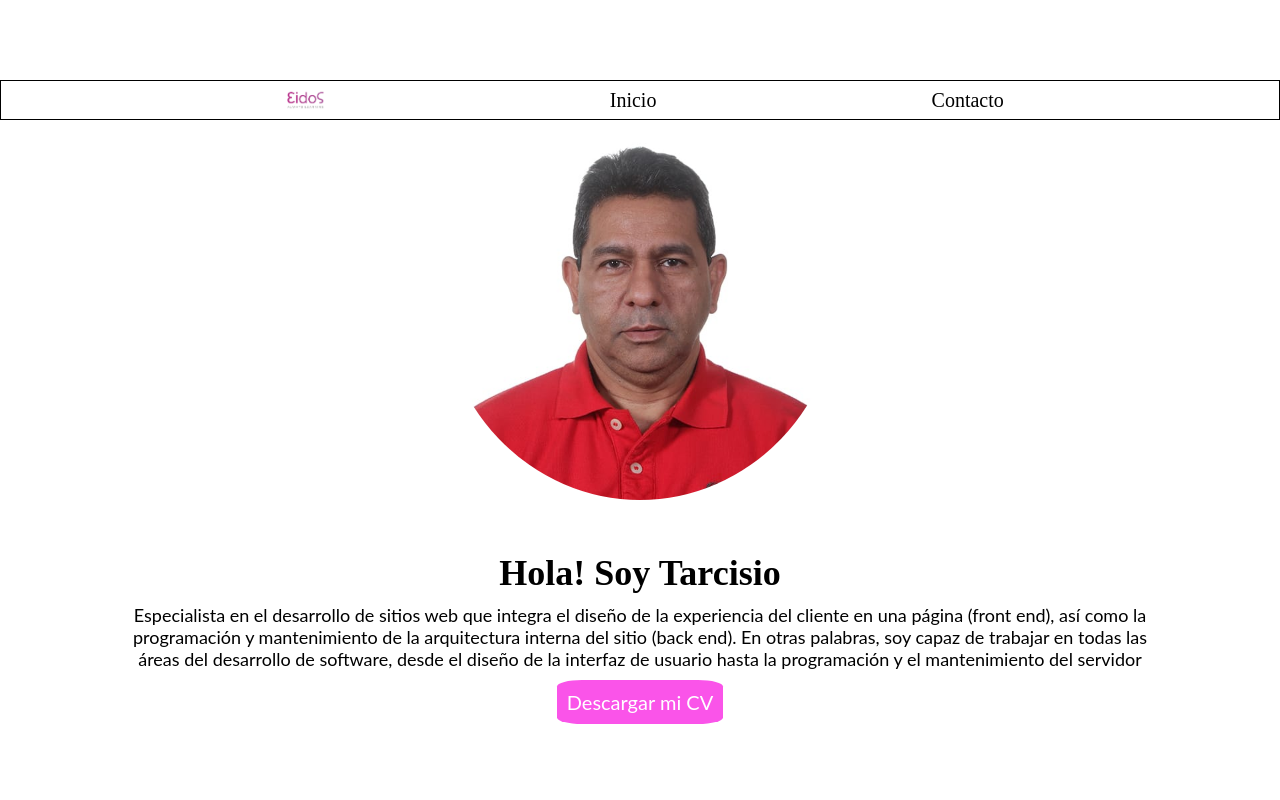
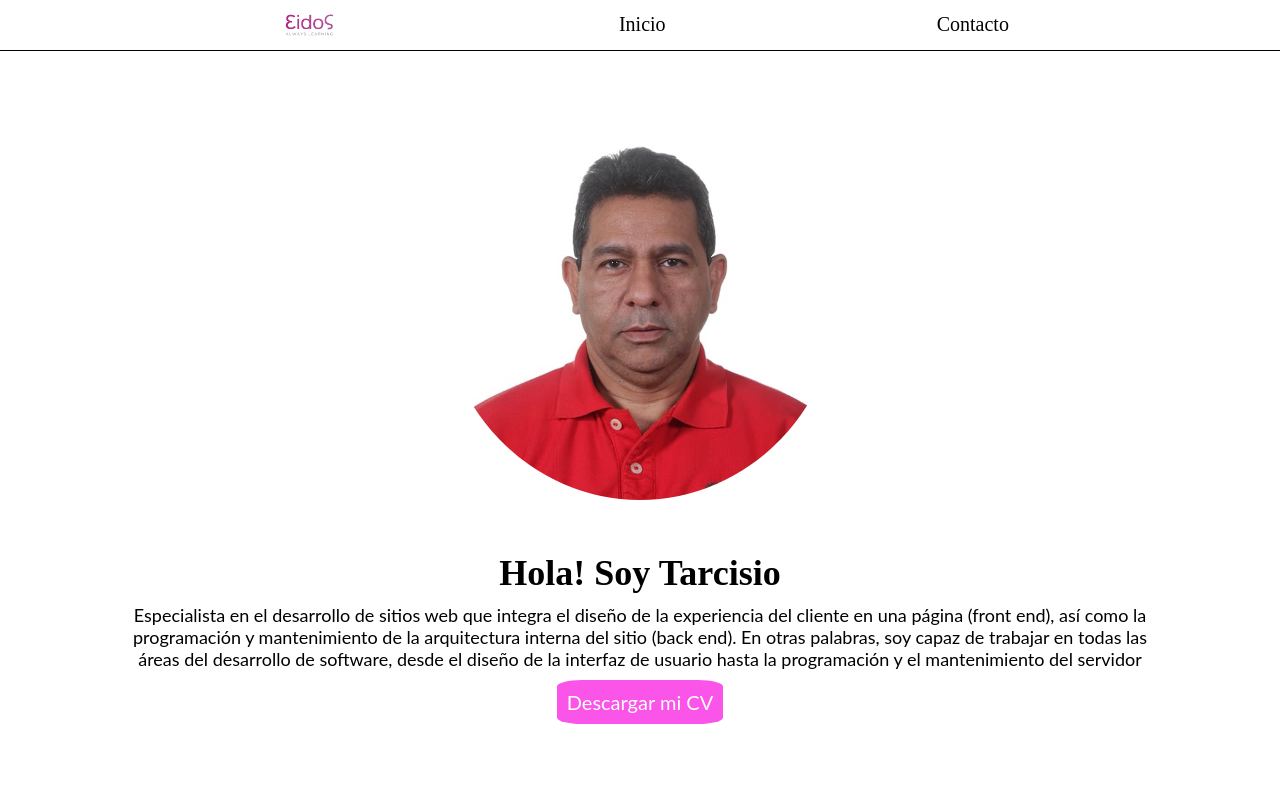
Before and after one commit to tarcisiofranki/tarcisiofranki-proyecto-1-cod-latam, a plain HTML site: page index.html in a window 1280 px wide. Shown: the top 800 px of the page. Drawn offline with Linux system fonts and the light colour scheme.

Commit message:
Master Version 1

```diff
--- a/css/styles.css
+++ b/css/styles.css
@@ -55,15 +55,14 @@ nav {
     justify-content: space-evenly;
     align-items: center;
     font-size: 20px;
+
 }
 .fijo {
-    position: fixed;
-    width: 100%;
-    height: 100%;
-    max-height: 40px;
-    z-index: 80%;
+    position:fixed;
     background: #ffff;
-    border: 1px solid #000;
+    top:0;
+    width:100%;
+    border-bottom: 1px solid #000;
 
   }
 
```
